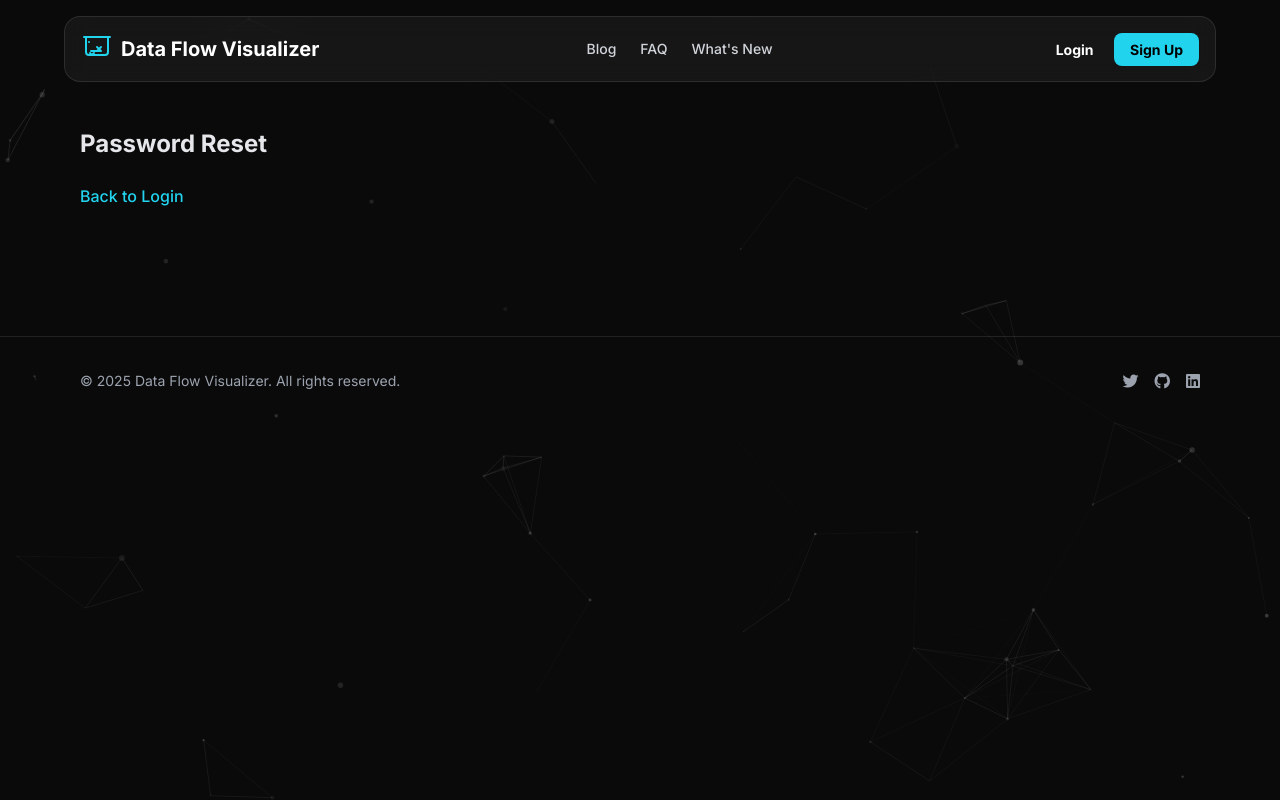
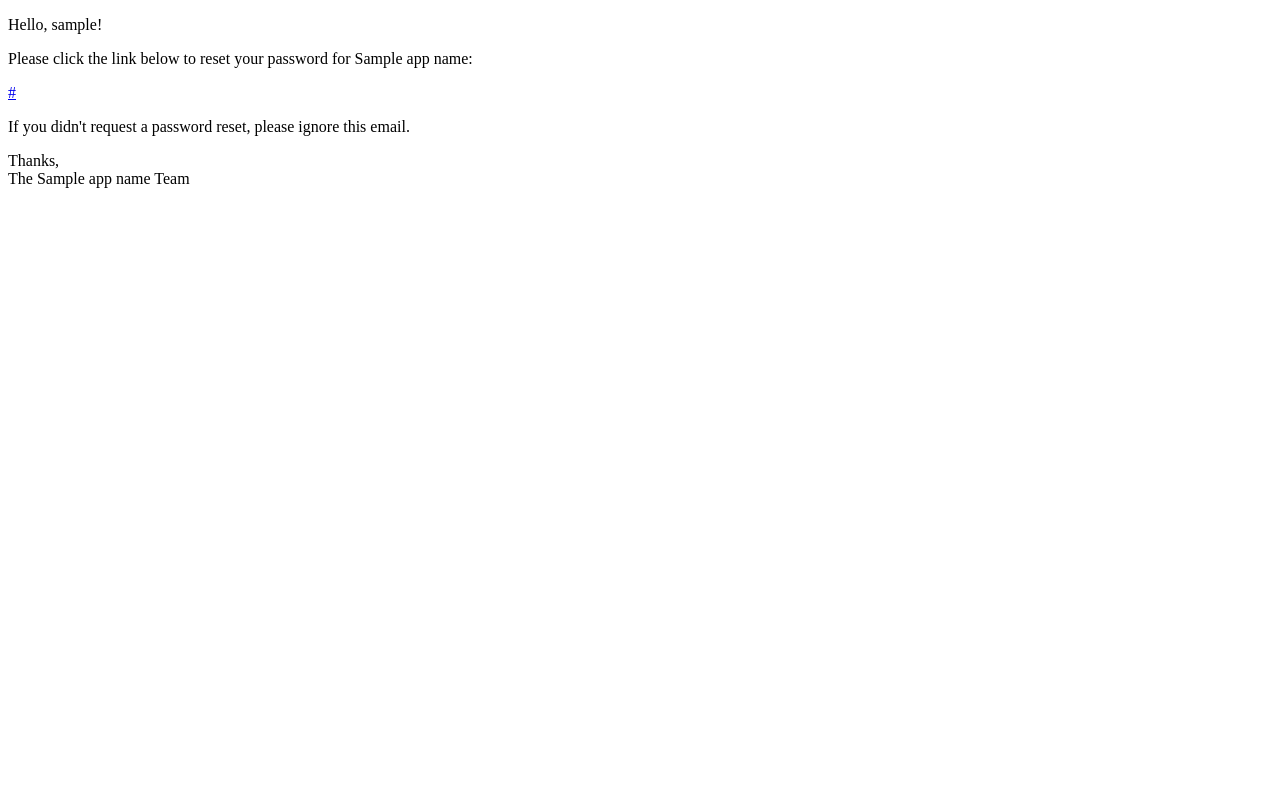
Before and after one commit to Azriel84ht/tdt-sql-scan, a Spring app: template app-web/src/main/resources/templates/password-reset.html in a window 1280 px wide. Run offline with Thymeleaf, Linux system fonts and the light colour scheme; the template is opened without the code that fills it: most values are stand-ins (such as "Sample title", 1, 10 or a date in 2020); data that the repository does not hold is empty; some of the project's set-up classes (security, data sources, template engines, error pages and the like) are left out, and stand-ins take their place; some libraries are stand-ins or nearby versions.

Commit message:
fix: Restore email templates to simple HTML
The password reset and email verification processes were failing with a 'Whitelabel Error Page'. This was due to a `TemplateProcessingException` caused by the email templates (`password-reset.html` and `email-verification.html`) incorrectly using the main application layout via `th:replace`.

These templates are processed by the `templateEngine` to generate email content and must be self-contained. Using the application layout, which includes headers, footers, and JavaScript, is not suitable for this purpose and caused rendering to fail.

This commit reverts `password-reset.html` and `email-verification.html` to simple HTML documents, ensuring the email generation process works as expected.

```diff
--- a/app-web/src/main/resources/templates/password-reset.html
+++ b/app-web/src/main/resources/templates/password-reset.html
@@ -1,15 +1,13 @@
 <!DOCTYPE html>
-<html xmlns:th="http://www.thymeleaf.org" th:replace="~{layout :: html(view=~{::content})}">
+<html xmlns:th="http://www.thymeleaf.org">
 <head>
     <title>Password Reset</title>
 </head>
 <body>
-<div th:fragment="content" class="glassmorphism rounded-3xl p-8 md:p-16 text-center">
-    <h2 class="text-2xl font-bold mb-6">Password Reset</h2>
-    <p class="text-gray-300" th:text="${message}"></p>
-    <div class="mt-6">
-        <a th:href="@{/login}" class="font-medium text-cyan-400 hover:text-cyan-300">Back to Login</a>
-    </div>
-</div>
+    <p>Hello, <span th:text="${userName}">User</span>!</p>
+    <p>Please click the link below to reset your password for <span th:text="${appName}"></span>:</p>
+    <p><a th:href="${resetUrl}" th:text="${resetUrl}">Reset Link</a></p>
+    <p>If you didn't request a password reset, please ignore this email.</p>
+    <p>Thanks,<br/>The <span th:text="${appName}"></span> Team</p>
 </body>
 </html>
```
Also changed, not shown: app-web/src/main/resources/templates/email-verification.html (+5 -8 lines).
